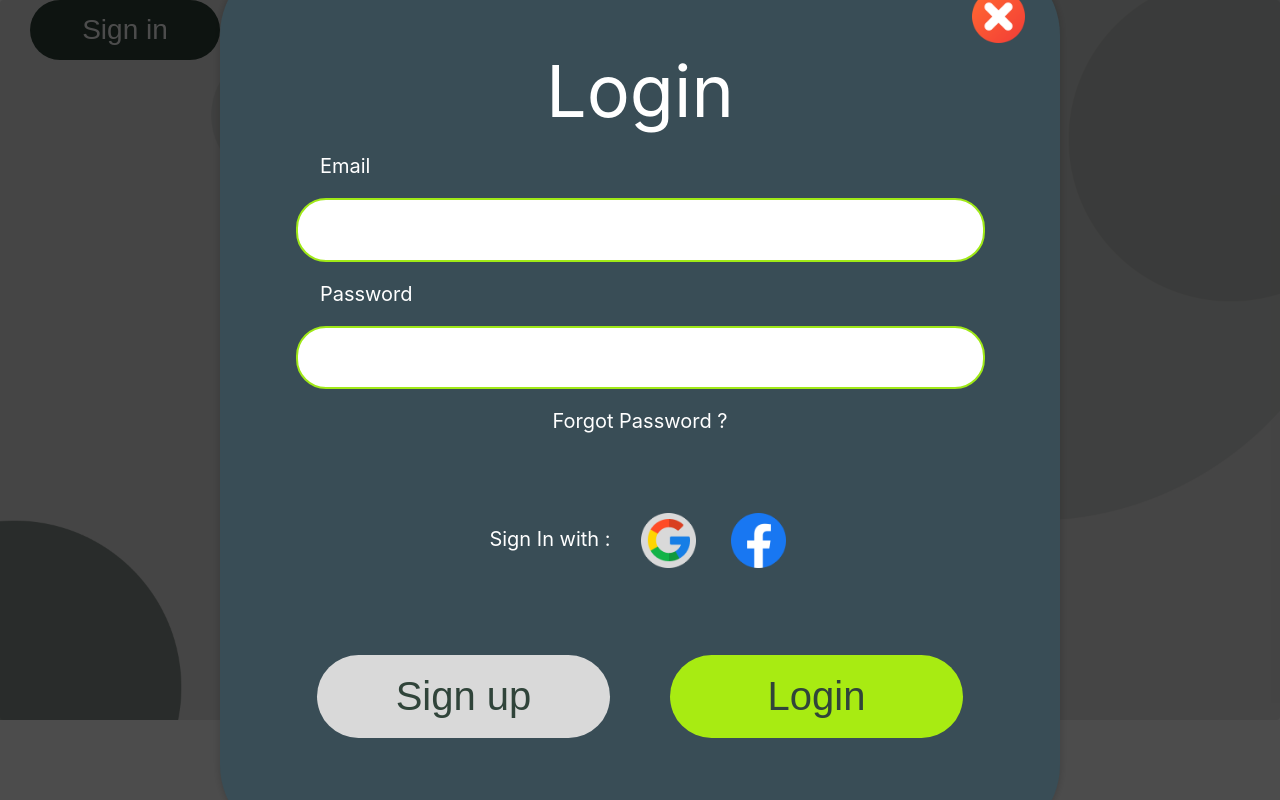
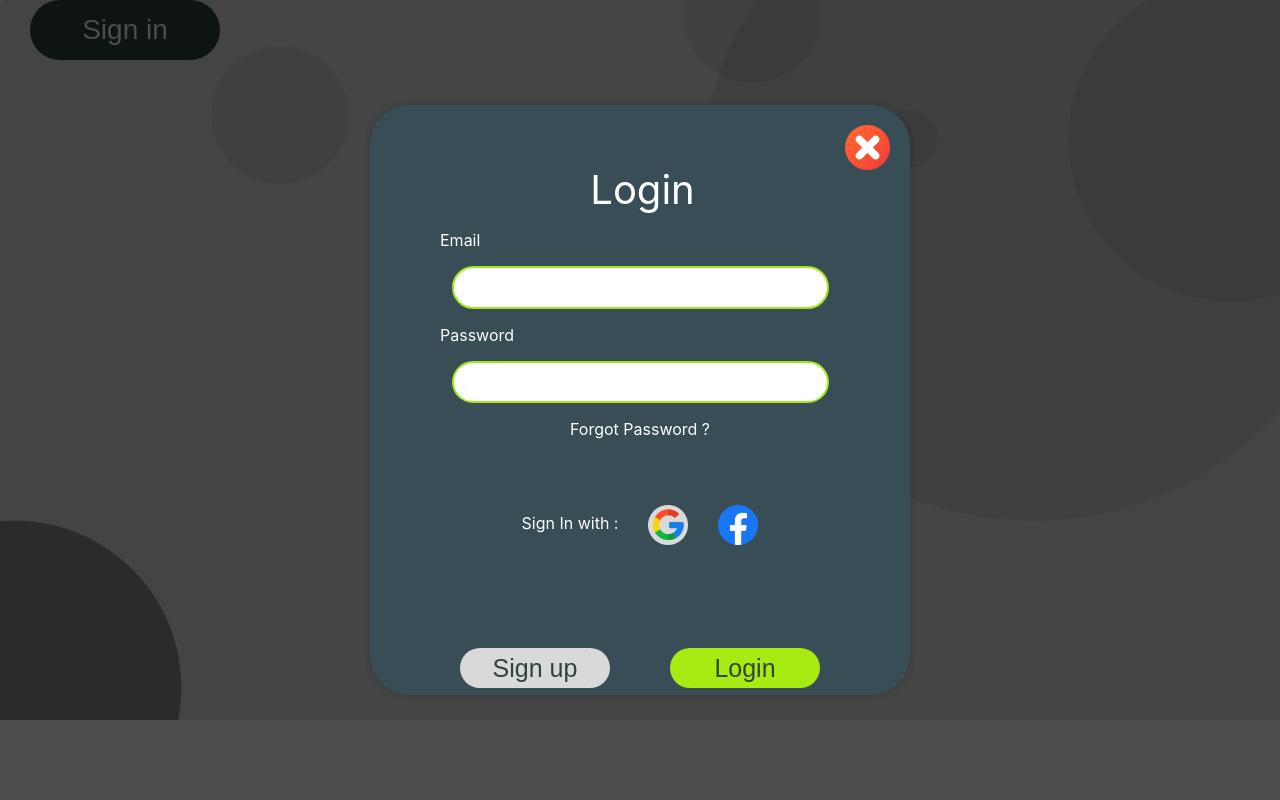
Before and after one commit to FILUD/find_job, a React (Create React App) app: page /Popup_sign_in in a window 1280 px wide. Both pictures are taken after a click on the button "Sign in". Built offline with nearby package versions, Linux system fonts and the light colour scheme.

Commit message:
edit popup login
edit size from 100% to 125%

```diff
--- a/src/component/popup/Authentication.css
+++ b/src/component/popup/Authentication.css
@@ -1,4 +1,3 @@
-
 .popup-sign-up {
     width: 800px;
     height: 850px;
@@ -15,55 +14,58 @@
 }
 
 .popup-content-sign-up {
-    width: 800px;
-    height: 850px;
+    width: 500px;
+    height: 550px;
     background: #394D56;
-
     padding: 20px;
-    border-radius: 80px;
+    border-radius: 40px;
     box-shadow: 0 0 10px rgba(0, 0, 0, 0.2);
     text-align: center;
 }
 
 .close-icon-sign-in {
-    width: 53px;
+    width: 45px;
     float: right;
-    margin-right: 15px;
-    margin-top: 15px;
+    margin: 0;
     cursor: pointer;
     transition: 1.5s;
 }
 
 .close-icon-sign-in:hover {
-    scale: 1.15;
+    scale: 1.05;
 }
 
 
-
-
+/* register text */
 .text-popup-sign-in {
-    font-size: 72px;
+    font-size: 40px;
     color: white;
     margin-bottom: 0;
+    margin-left: 10%;
+
 }
 
 
 .input {
-    width: 650px;
-    font-size: 35px;
-    font-size: max(35px, 1em);
-    font-family: inherit;
+    width: 70%;
+    font-size: 23px;
     padding: 0.25em 0.5em;
     background-color: #fff;
     border: 2px solid #A0E917;
+    text-align: center;
     border-radius: 30px;
+    transition: 1.5s;
+}
+
+.input-login-and-register:focus {
+    filter: drop-shadow(0 0 0.75rem #A0E917);
 }
 
 .text-top-input-sign-in {
     color: white;
     align-self: flex-start;
     padding-left: 10%;
-    font-size: 20px;
+    font-size: 16px;
 }
 
 .box-form-sign-in {
@@ -78,38 +80,36 @@
 
 .text-forgot-password {
     color: white;
-    font-size: 20px;
+    font-size: 16px;
     text-align: center;
     cursor: pointer;
 }
 
 .text-sign-in-with {
     color: white;
-    font-size: 20px;
+    font-size: 16px;
     display: inline;
 }
 
 .icon-login-sign-in {
     cursor: pointer;
-    width: 55px;
+    width: 40px;
     margin-left: 20px;
     vertical-align: middle;
-    margin: 0 5px
 }
 
 .other-login-with {
-    padding-top: 5%;
     display: flex;
     justify-content: center;
     align-items: center;
     text-align: center;
-
 }
 
 .google-icon {
     margin-left: 30px;
     transition: 1s;
 }
+
 .google-icon:hover {
     scale: 1.1;
 }
@@ -118,58 +118,83 @@
     margin-left: 30px;
     transition: 1s;
 }
+
 .facebook-icon:hover {
- scale: 1.1;
+    scale: 1.1;
 }
 
 .button-sign-in-many {
-    width: 293px;
-    height: 83.389px;
+    width: 150px;
+    height: 40px;
     border: none;
     border-radius: 48px;
-    font-size: 40px;
+    font-size: 25px;
     color: #30443A;
     cursor: pointer;
     transition: 1.5s;
 }
 
+
+/* button login */
 .login {
     margin-left: 60px;
     background-color: #A8EB12;
+    margin-top: -100px;
+}
 
-}
 .login:hover {
     color: #A0E917;
     background-color: #30443A;
     filter: drop-shadow(0 0 0.75rem #A0E917);
 }
+
+/* button sign in */
 .sign-in {
     background-color: #D9D9D9;
 }
+
 .sign-in:hover {
     background-color: #394D56;
     filter: drop-shadow(0 0 0.75rem #ffffff);
     color: #ffffff;
 }
 
-.footer-button-sign-in {
-    padding-top: 5.5%;
+
+/* container buuton sign in */
+.footer-button-sign-signup {
+    display: flex;
+    justify-content: center;
+    position: absolute;
+    left: 0;
+    right: 0;
+    bottom: 14%;
 }
+
+
 
 .box-of-button-sign-in {
     display: flex;
 }
-.footer-button-sign-login{
+
+/* container buuton login */
+.footer-button-sign-login {
     display: flex;
     justify-content: center;
-    align-items: end;
-    height:150px;
+    position: absolute;
+    left: 0;
+    right: 0;
+    bottom: 14%;
 }
 
 .other-login-with-sign-in {
     padding-top: 5%;
+    padding-bottom: 5%;
     display: flex;
     justify-content: center;
     align-items: center;
     text-align: center;
 }
+
+.other-login-login {
+    margin-top: 10%;
+}
--- a/src/component/popup/Authentication.tsx
+++ b/src/component/popup/Authentication.tsx
@@ -33,20 +33,20 @@ const Authentication = () => {
                         <div className='box-form-sign-in'>
                             <p className='text-top-input-sign-in'>Email</p>
                             <center>
-                                <input className='input input-username-login' type="text" />
+                                <input className='input input-username-login input-login-and-register' type="email" />
                             </center>
                         </div>
 
                         <div className='box-form-sign-in'>
                             <p className='text-top-input-sign-in'>Password</p>
                             <center>
-                                <input className='input input-password-login' type="text" />
+                                <input className='input input-password-login input-login-and-register' type="password" />
                             </center>
                         </div>
 
                         <p className='text-forgot-password'>Forgot Password ?</p>
 
-                        <div className="other-login-with">
+                        <div className="other-login-with other-login-login">
                             <p className="text-sign-in-with">
                                 Sign In with :
                                 <img className="icon-login-sign-in google-icon" src="Icon/google.png" alt="google" />
```
Also changed, not shown: package.json (+6 -2 lines), 1 other file (tests, documents, lock files or other folders).
